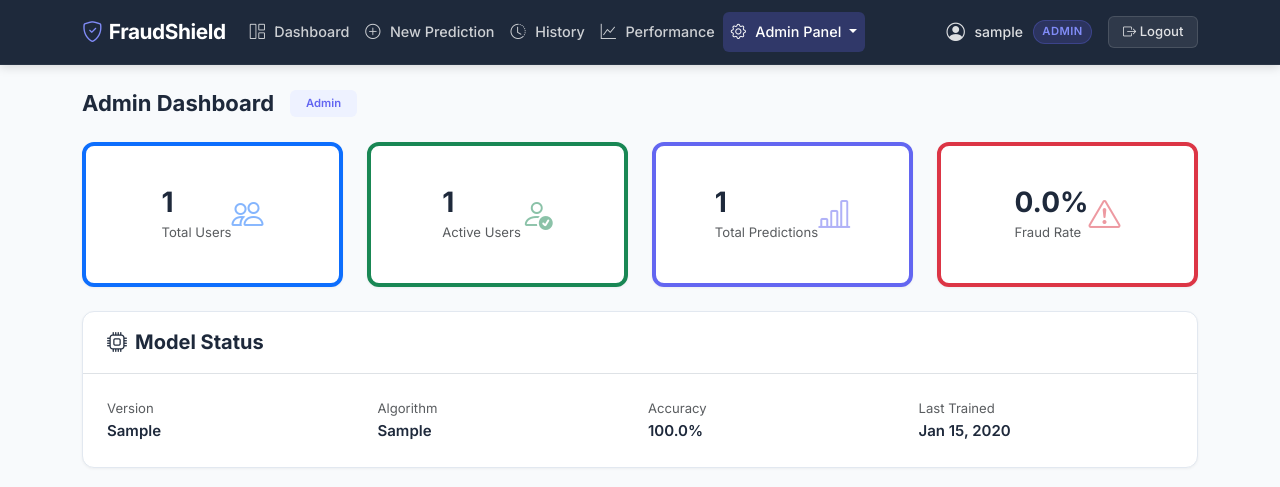
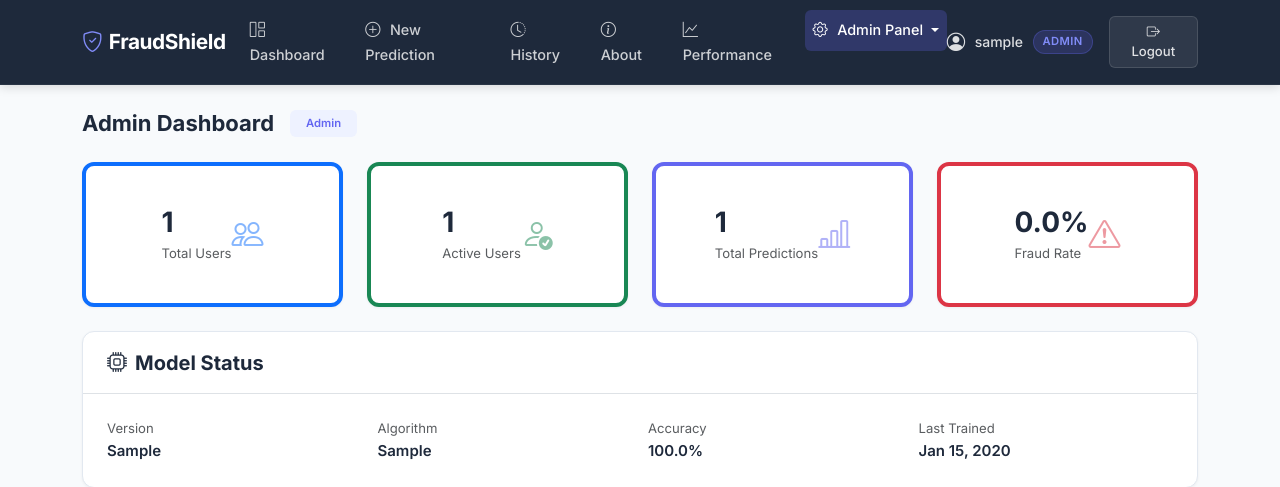
Before and after one commit to syedmohammedazhad4-del/FraudShield, a Flask app: page /admin/ in a window 1280 px wide. Shown: the top 487 px of the page. Run offline with Flask 3, Linux system fonts and the light colour scheme; a user stored in the database is signed in; tables that the repository leaves empty hold one stand-in row (values such as "Sample post").

Commit message:
Add About link to authenticated navbar for all users
Co-Authored-By: Claude Opus 4.6 (1M context) <noreply@anthropic.com>

```diff
--- a/app/templates/base.html
+++ b/app/templates/base.html
@@ -65,6 +65,12 @@
                             <a class="nav-link {% if request.endpoint == 'main.history' %}active{% endif %}"
                                href="{{ url_for('main.history') }}">
                                 <i class="bi bi-clock-history"></i> History
+                            </a>
+                        </li>
+                        <li class="nav-item">
+                            <a class="nav-link {% if request.endpoint == 'main.about' %}active{% endif %}"
+                               href="{{ url_for('main.about') }}">
+                                <i class="bi bi-info-circle"></i> About
                             </a>
                         </li>
                         <li class="nav-item">
```
Also changed, not shown: 1 other file.
